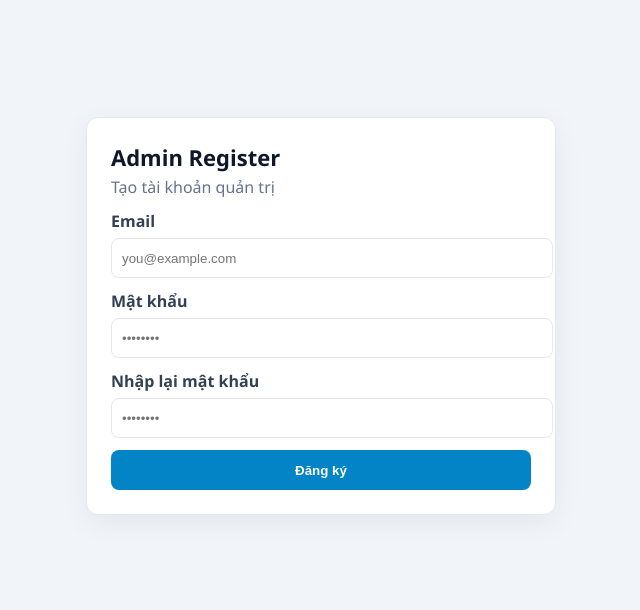
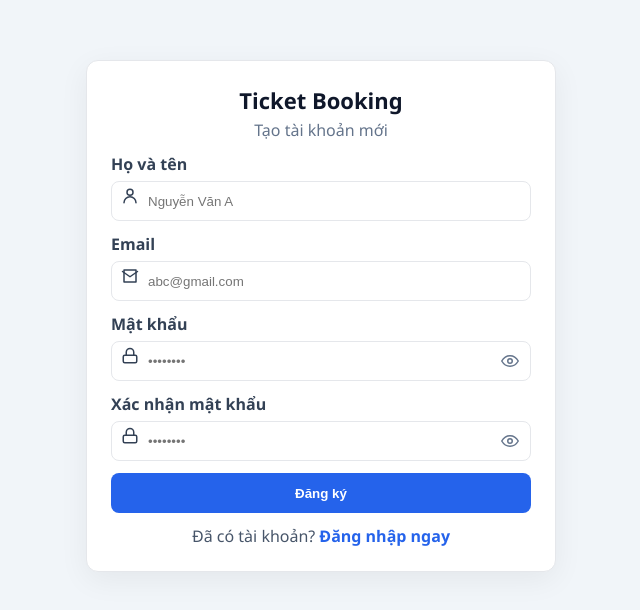
Before and after one commit to Hoangkans/FE_DatVeXe, a React (Vite) app: page /admin/register in a window 1280 px wide. Shown: the part 108-718 px from the top of the page, without its empty margins (319-959 px from the left). Built offline with nearby package versions, Linux system fonts and the light colour scheme.

Commit message:
fix-fixLoginRegisterUI

```diff
--- a/src/shared/components/admin/login/Login.jsx
+++ b/src/shared/components/admin/login/Login.jsx
@@ -1,5 +1,5 @@
 import { useState } from "react";
-import { useNavigate } from "react-router-dom";
+import { Link, useNavigate } from "react-router-dom";
 import { setToken, setUser } from "../../../utils/auth";
 import "../../../styles/admin/Login.css";
 
@@ -7,6 +7,7 @@ export default function AdminLogin() {
   const navigate = useNavigate();
   const [email, setEmail] = useState("");
   const [password, setPassword] = useState("");
+  const [showPassword, setShowPassword] = useState(false);
   const [loading, setLoading] = useState(false);
   const [error, setError] = useState("");
 
@@ -32,36 +33,72 @@ export default function AdminLogin() {
 
   return (
     <div className="auth-card">
-      <div className="auth-title">Admin Login</div>
-      <div className="auth-subtitle">Đăng nhập để quản trị hệ thống</div>
+      <div className="auth-brand">Ticket Booking</div>
+      <div className="auth-subtitle">Chào bạn trở lại!</div>
       {error && <div className="auth-error">{error}</div>}
       <form className="auth-form" onSubmit={handleSubmit}>
         <label className="auth-field">
           <span>Email</span>
+          <div className="auth-input-group">
+            <span className="auth-input-icon" aria-hidden>
+              {/* Mail icon */}
+              <svg width="18" height="18" viewBox="0 0 24 24" fill="none" stroke="currentColor" strokeWidth="2" strokeLinecap="round" strokeLinejoin="round"><path d="M4 4h16v16H4z" fill="none"/><polyline points="22,6 12,13 2,6" /></svg>
+            </span>
             <input
               className="auth-input"
               type="email"
-            placeholder="you@example.com"
+              placeholder="abc@gmail.com"
               value={email}
               onChange={(e) => setEmail(e.target.value)}
               autoComplete="username"
             />
+          </div>
         </label>
         <label className="auth-field">
-          <span>Mật khẩu</span>
+          <span>Password</span>
+          <div className="auth-input-group">
+            <span className="auth-input-icon" aria-hidden>
+              {/* Lock icon */}
+              <svg width="18" height="18" viewBox="0 0 24 24" fill="none" stroke="currentColor" strokeWidth="2" strokeLinecap="round" strokeLinejoin="round"><rect x="3" y="11" width="18" height="10" rx="2"/><path d="M7 11V7a5 5 0 0 1 10 0v4"/></svg>
+            </span>
             <input
               className="auth-input"
-            type="password"
+              type={showPassword ? "text" : "password"}
               placeholder="••••••••"
               value={password}
               onChange={(e) => setPassword(e.target.value)}
               autoComplete="current-password"
             />
+            <button
+              type="button"
+              className="auth-input-action"
+              onClick={() => setShowPassword((s) => !s)}
+              aria-label={showPassword ? "Ẩn mật khẩu" : "Hiện mật khẩu"}
+            >
+              {showPassword ? (
+                // Eye-off icon
+                <svg width="18" height="18" viewBox="0 0 24 24" fill="none" stroke="currentColor" strokeWidth="2" strokeLinecap="round" strokeLinejoin="round"><path d="M17.94 17.94A10.94 10.94 0 0 1 12 20C7 20 2.73 16.11 1 12c.73-1.62 1.8-3.06 3.11-4.24M9.9 4.24A10.94 10.94 0 0 1 12 4c5 0 9.27 3.89 11 8-1.02 2.26-2.7 4.24-4.77 5.66"/><line x1="1" y1="1" x2="23" y2="23"/></svg>
+              ) : (
+                // Eye icon
+                <svg width="18" height="18" viewBox="0 0 24 24" fill="none" stroke="currentColor" strokeWidth="2" strokeLinecap="round" strokeLinejoin="round"><path d="M1 12s4-7 11-7 11 7 11 7-4 7-11 7-11-7-11-7z"/><circle cx="12" cy="12" r="3"/></svg>
+              )}
+            </button>
+          </div>
         </label>
+
+        <div className="auth-actions">
+          <Link to="#" className="auth-link">Quên mật khẩu?</Link>
+        </div>
+
         <button className="auth-button" type="submit" disabled={loading}>
           {loading ? "Đang đăng nhập..." : "Đăng nhập"}
         </button>
       </form>
+
+      <div className="auth-switch">
+        <span>Bạn chưa có tài khoản?</span>
+        <Link to="/admin/register" className="auth-link">Tạo tài khoản</Link>
+      </div>
     </div>
   );
 }
--- a/src/shared/components/admin/login/Register.jsx
+++ b/src/shared/components/admin/login/Register.jsx
@@ -1,20 +1,23 @@
 import { useState } from "react";
-import { useNavigate } from "react-router-dom";
+import { Link, useNavigate } from "react-router-dom";
 import { setToken, setUser } from "../../../utils/auth";
 import "../../../styles/admin/Register.css";
 
 export default function AdminRegister() {
   const navigate = useNavigate();
+  const [fullName, setFullName] = useState("");
   const [email, setEmail] = useState("");
   const [password, setPassword] = useState("");
   const [confirm, setConfirm] = useState("");
+  const [showPassword, setShowPassword] = useState(false);
+  const [showConfirm, setShowConfirm] = useState(false);
   const [loading, setLoading] = useState(false);
   const [error, setError] = useState("");
 
   async function handleSubmit(e) {
     e.preventDefault();
     setError("");
-    if (!email || !password || !confirm) {
+    if (!fullName || !email || !password || !confirm) {
       setError("Vui lòng nhập đầy đủ thông tin");
       return;
     }
@@ -26,7 +29,7 @@ export default function AdminRegister() {
     try {
       await new Promise((r) => setTimeout(r, 600));
       setToken("demo-token");
-      setUser({ email, roles: ["ADMIN"] });
+      setUser({ email, name: fullName, roles: ["ADMIN"] });
       navigate("/admin");
     } catch (_) {
       setError("Đăng ký thất bại, thử lại sau");
@@ -37,47 +40,108 @@ export default function AdminRegister() {
 
   return (
     <div className="auth-card">
-      <div className="auth-title">Admin Register</div>
-      <div className="auth-subtitle">Tạo tài khoản quản trị</div>
+      <div className="auth-brand">Ticket Booking</div>
+      <div className="auth-subtitle">Tạo tài khoản mới</div>
       {error && <div className="auth-error">{error}</div>}
       <form className="auth-form" onSubmit={handleSubmit}>
         <label className="auth-field">
+          <span>Họ và tên</span>
+          <div className="auth-input-group">
+            <span className="auth-input-icon" aria-hidden>
+              {/* User icon */}
+              <svg width="18" height="18" viewBox="0 0 24 24" fill="none" stroke="currentColor" strokeWidth="2" strokeLinecap="round" strokeLinejoin="round"><path d="M20 21a8 8 0 0 0-16 0"/><circle cx="12" cy="7" r="4"/></svg>
+            </span>
+            <input
+              className="auth-input"
+              type="text"
+              placeholder="Nguyễn Văn A"
+              value={fullName}
+              onChange={(e) => setFullName(e.target.value)}
+              autoComplete="name"
+            />
+          </div>
+        </label>
+        <label className="auth-field">
           <span>Email</span>
+          <div className="auth-input-group">
+            <span className="auth-input-icon" aria-hidden>
+              <svg width="18" height="18" viewBox="0 0 24 24" fill="none" stroke="currentColor" strokeWidth="2" strokeLinecap="round" strokeLinejoin="round"><path d="M4 4h16v16H4z" fill="none"/><polyline points="22,6 12,13 2,6" /></svg>
+            </span>
             <input
               className="auth-input"
               type="email"
-            placeholder="you@example.com"
+              placeholder="abc@gmail.com"
               value={email}
               onChange={(e) => setEmail(e.target.value)}
               autoComplete="username"
             />
+          </div>
         </label>
         <label className="auth-field">
           <span>Mật khẩu</span>
+          <div className="auth-input-group">
+            <span className="auth-input-icon" aria-hidden>
+              <svg width="18" height="18" viewBox="0 0 24 24" fill="none" stroke="currentColor" strokeWidth="2" strokeLinecap="round" strokeLinejoin="round"><rect x="3" y="11" width="18" height="10" rx="2"/><path d="M7 11V7a5 5 0 0 1 10 0v4"/></svg>
+            </span>
             <input
               className="auth-input"
-            type="password"
+              type={showPassword ? "text" : "password"}
               placeholder="••••••••"
               value={password}
               onChange={(e) => setPassword(e.target.value)}
               autoComplete="new-password"
             />
+            <button
+              type="button"
+              className="auth-input-action"
+              onClick={() => setShowPassword((s) => !s)}
+              aria-label={showPassword ? "Ẩn mật khẩu" : "Hiện mật khẩu"}
+            >
+              {showPassword ? (
+                <svg width="18" height="18" viewBox="0 0 24 24" fill="none" stroke="currentColor" strokeWidth="2" strokeLinecap="round" strokeLinejoin="round"><path d="M17.94 17.94A10.94 10.94 0 0 1 12 20C7 20 2.73 16.11 1 12c.73-1.62 1.8-3.06 3.11-4.24M9.9 4.24A10.94 10.94 0 0 1 12 4c5 0 9.27 3.89 11 8-1.02 2.26-2.7 4.24-4.77 5.66"/><line x1="1" y1="1" x2="23" y2="23"/></svg>
+              ) : (
+                <svg width="18" height="18" viewBox="0 0 24 24" fill="none" stroke="currentColor" strokeWidth="2" strokeLinecap="round" strokeLinejoin="round"><path d="M1 12s4-7 11-7 11 7 11 7-4 7-11 7-11-7-11-7z"/><circle cx="12" cy="12" r="3"/></svg>
+              )}
+            </button>
+          </div>
         </label>
         <label className="auth-field">
-          <span>Nhập lại mật khẩu</span>
+          <span>Xác nhận mật khẩu</span>
+          <div className="auth-input-group">
+            <span className="auth-input-icon" aria-hidden>
+              <svg width="18" height="18" viewBox="0 0 24 24" fill="none" stroke="currentColor" strokeWidth="2" strokeLinecap="round" strokeLinejoin="round"><rect x="3" y="11" width="18" height="10" rx="2"/><path d="M7 11V7a5 5 0 0 1 10 0v4"/></svg>
+            </span>
             <input
               className="auth-input"
-            type="password"
+              type={showConfirm ? "text" : "password"}
               placeholder="••••••••"
               value={confirm}
               onChange={(e) => setConfirm(e.target.value)}
               autoComplete="new-password"
             />
+            <button
+              type="button"
+              className="auth-input-action"
+              onClick={() => setShowConfirm((s) => !s)}
+              aria-label={showConfirm ? "Ẩn mật khẩu" : "Hiện mật khẩu"}
+            >
+              {showConfirm ? (
+                <svg width="18" height="18" viewBox="0 0 24 24" fill="none" stroke="currentColor" strokeWidth="2" strokeLinecap="round" strokeLinejoin="round"><path d="M17.94 17.94A10.94 10.94 0 0 1 12 20C7 20 2.73 16.11 1 12c.73-1.62 1.8-3.06 3.11-4.24M9.9 4.24A10.94 10.94 0 0 1 12 4c5 0 9.27 3.89 11 8-1.02 2.26-2.7 4.24-4.77 5.66"/><line x1="1" y1="1" x2="23" y2="23"/></svg>
+              ) : (
+                <svg width="18" height="18" viewBox="0 0 24 24" fill="none" stroke="currentColor" strokeWidth="2" strokeLinecap="round" strokeLinejoin="round"><path d="M1 12s4-7 11-7 11 7 11 7-4 7-11 7-11-7-11-7z"/><circle cx="12" cy="12" r="3"/></svg>
+              )}
+            </button>
+          </div>
         </label>
         <button className="auth-button" type="submit" disabled={loading}>
           {loading ? "Đang đăng ký..." : "Đăng ký"}
         </button>
       </form>
+
+      <div className="auth-switch">
+        <span>Đã có tài khoản?</span>
+        <Link to="/admin/login" className="auth-link">Đăng nhập ngay</Link>
+      </div>
     </div>
   );
 }
--- a/src/shared/styles/admin/Login.css
+++ b/src/shared/styles/admin/Login.css
@@ -1,4 +1,4 @@
-/* Basic admin auth page styles */
+/* Admin Auth - Login styles */
 .auth-page {
   display: grid;
   place-items: center;
@@ -17,8 +17,9 @@
   box-shadow: 0 8px 30px rgba(0,0,0,0.06);
 }
 
+.auth-brand { font-size: 22px; font-weight: 800; color: #0f172a; text-align: center; }
 .auth-title { font-size: 22px; font-weight: 800; color: #0f172a; }
-.auth-subtitle { color: #64748b; margin-top: 4px; margin-bottom: 12px; }
+.auth-subtitle { color: #64748b; margin-top: 4px; margin-bottom: 12px; text-align: center; }
 
 .auth-error {
   background: #fee2e2;
@@ -32,12 +33,16 @@
 .auth-form { display: grid; gap: 12px; }
 .auth-field span { display: block; font-weight: 600; color: #334155; margin-bottom: 6px; }
 
+.auth-input-group { position: relative; display: flex; align-items: center; }
+.auth-input-icon { color: #94a3b8; position: absolute; left: 10px; display: inline-flex; }
+.auth-input-action { position: absolute; right: 8px; background: transparent; border: 0; color: #64748b; cursor: pointer; padding: 4px; display: inline-flex; align-items: center; }
+
 .auth-input {
   width: 100%;
   height: 38px;
   border: 1px solid #e5e7eb;
   border-radius: 8px;
-  padding: 0 10px;
+  padding: 0 36px 0 36px;
   outline: none;
 }
 .auth-input:focus { border-color: #93c5fd; box-shadow: 0 0 0 3px rgba(147,197,253,0.35); }
@@ -46,9 +51,16 @@
   height: 40px;
   border: none;
   border-radius: 8px;
-  background: #0284c7;
+  background: #2563eb;
   color: #fff;
   font-weight: 700;
   cursor: pointer;
 }
 .auth-button[disabled] { opacity: .7; cursor: not-allowed; }
+
+.auth-actions { display: flex; justify-content: flex-end; margin-top: -4px; margin-bottom: 8px; }
+.auth-link { color: #2563eb; text-decoration: none; font-weight: 600; }
+.auth-link:hover { text-decoration: underline; }
+
+.auth-switch { margin-top: 12px; text-align: center; color: #475569; }
+.auth-switch .auth-link { margin-left: 4px; }
--- a/src/shared/styles/admin/Register.css
+++ b/src/shared/styles/admin/Register.css
@@ -1,4 +1,4 @@
-/* Basic admin register page styles (same base as login) */
+/* Admin Auth - Register styles (same base as login) */
 .auth-page {
   display: grid;
   place-items: center;
@@ -17,16 +17,14 @@
   box-shadow: 0 8px 30px rgba(0, 0, 0, 0.06);
 }
 
-.auth-title {
-  font-size: 22px;
-  font-weight: 800;
-  color: #0f172a;
-}
+.auth-brand { font-size: 22px; font-weight: 800; color: #0f172a; text-align: center; }
+.auth-title { font-size: 22px; font-weight: 800; color: #0f172a; }
 
 .auth-subtitle {
   color: #64748b;
   margin-top: 4px;
   margin-bottom: 12px;
+  text-align: center;
 }
 
 .auth-error {
@@ -50,12 +48,16 @@
   margin-bottom: 6px;
 }
 
+.auth-input-group { position: relative; display: flex; align-items: center; }
+.auth-input-icon { color: #94a3b8; position: absolute; left: 10px; display: inline-flex; }
+.auth-input-action { position: absolute; right: 8px; background: transparent; border: 0; color: #64748b; cursor: pointer; padding: 4px; display: inline-flex; align-items: center; }
+
 .auth-input {
   width: 100%;
   height: 38px;
   border: 1px solid #e5e7eb;
   border-radius: 8px;
-  padding: 0 10px;
+  padding: 0 36px 0 36px;
   outline: none;
 }
 
@@ -68,7 +70,7 @@
   height: 40px;
   border: none;
   border-radius: 8px;
-  background: #0284c7;
+  background: #2563eb;
   color: #fff;
   font-weight: 700;
   cursor: pointer;
@@ -78,3 +80,7 @@
   opacity: 0.7;
   cursor: not-allowed;
 }
+
+.auth-switch { margin-top: 12px; text-align: center; color: #475569; }
+.auth-link { color: #2563eb; text-decoration: none; font-weight: 600; }
+.auth-link:hover { text-decoration: underline; }
```
Lines whose indentation alone changed are shown as unchanged.
